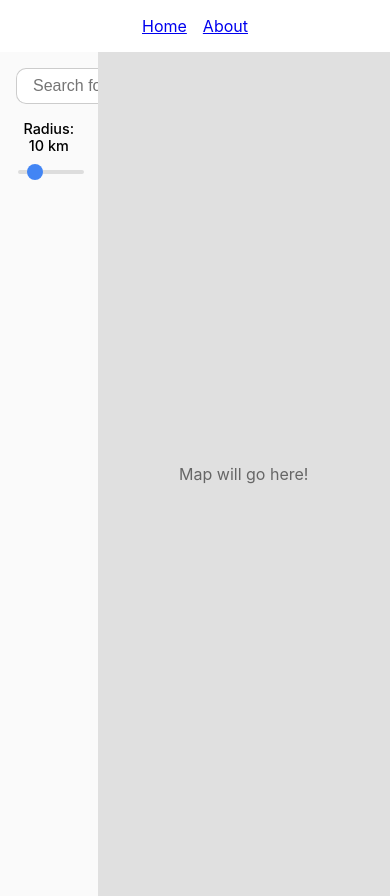
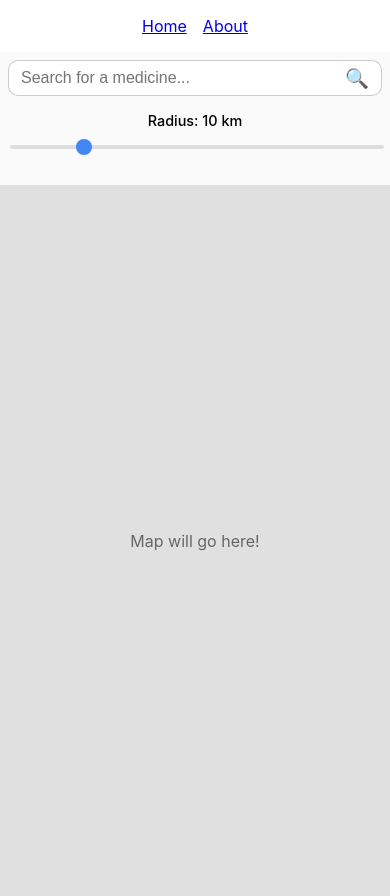
Before and after one commit to lobowicz/medsearch, a React (Create React App) app in the folder frontend/: page / in a window 390 px wide. Built offline with nearby package versions, Linux system fonts and the light colour scheme.

Commit message:
fix search bar sizing

```diff
--- a/frontend/src/components/SearchBar.css
+++ b/frontend/src/components/SearchBar.css
@@ -2,16 +2,19 @@
   display: flex;
   width: 100%;
   margin-bottom: 1rem;
+  min-width: 0; /* Allow flex container to shrink */
 }
 
 .search-bar__input {
   flex: 1;
+  min-width: 0; /* Allow input to shrink below content size */
   padding: 0.5rem 1rem;
   border: 1px solid #ccc;
   border-right: none;
   border-radius: 10px 0 0 10px;
   font-size: 1rem;
   outline: none;
+  box-sizing: border-box;
 }
 
 .search-bar__input:focus {
@@ -30,8 +33,24 @@
   display: flex;
   align-items: center;
   justify-content: center;
+  flex-shrink: 0; /* Prevent button from shrinking */
+  min-width: 44px; /* Ensure button is always tappable */
+  box-sizing: border-box;
 }
 
 .search-bar__button:hover {
   background: #f5f5f5;
 }
+
+/* Mobile optimizations */
+@media (max-width: 480px) {
+  .search-bar__input {
+    padding: 0.5rem 0.75rem;
+    font-size: 16px; /* Prevent zoom on iOS */
+  }
+
+  .search-bar__button {
+    padding: 0 0.75rem;
+    min-width: 40px;
+  }
+}
--- /dev/null
+++ b/frontend/src/pages/Home.css
@@ -0,0 +1,57 @@
+.home-container {
+  display: flex;
+  height: 100vh;
+}
+
+.left-panel {
+  width: 25%;
+  min-width: 320px; /* Prevent panel from getting too narrow */
+  max-width: 400px; /* Prevent panel from getting too wide */
+  padding: 1rem;
+  background: #fafafa;
+  box-sizing: border-box;
+  overflow-y: auto; /* Allow scrolling if content is too tall */
+}
+
+.map-panel {
+  flex: 1;
+  position: relative;
+  min-width: 0; /* Allow flex item to shrink below content size */
+}
+
+.map-content {
+  width: 100%;
+  height: 100%;
+  display: flex;
+  background: #e0e0e0;
+  align-items: center;
+  justify-content: center;
+  color: #666;
+}
+
+/* Responsive breakpoints */
+@media (max-width: 768px) {
+  .home-container {
+    flex-direction: column;
+  }
+
+  .left-panel {
+    width: 100%;
+    min-width: auto;
+    max-width: none;
+    height: auto;
+    max-height: 40vh;
+    padding: 0.75rem;
+  }
+
+  .map-panel {
+    flex: 1;
+    min-height: 60vh;
+  }
+}
+
+@media (max-width: 480px) {
+  .left-panel {
+    padding: 0.5rem;
+  }
+}
--- a/frontend/src/pages/Home.jsx
+++ b/frontend/src/pages/Home.jsx
@@ -1,6 +1,7 @@
 import React, { useState, useEffect } from 'react';
 import SearchBar from '../components/SearchBar';
 import RadiusSlider from '../components/RadiusSlider';
+import './Home.css';
 
 export default function Home() {
     // set up state hooks
@@ -26,9 +27,9 @@ export default function Home() {
     };
 
     return (
-        <div style={{ display: 'flex', height: '100vh' }}>
+        <div className="home-container">
             {/* Left Panel */}
-            <div style={{ width: '25%', padding: '1rem', background: '#fafafa', boxSizing: 'border-box' }}>
+            <div className="left-panel">
                 <SearchBar value={searchTerm} onChange={setSearchTerm} onSearch={handleSearch} />
                 <RadiusSlider radius={radius} onChange={handleRadiusChange} />
                 {/* <ResultsList
@@ -39,8 +40,8 @@ export default function Home() {
             </div>
 
             {/* Map Panel */}
-            <div style={{ flex: 1, position: 'relative' }}>
-                <div style={{ width: '100%', height: '100%', display: 'flex', background: '#e0e0e0', alignItems: 'center', justifyContent: 'center', color: '#666' }}>
+            <div className="map-panel">
+                <div className="map-content">
                 Map will go here!
                 </div>
             </div>
```
